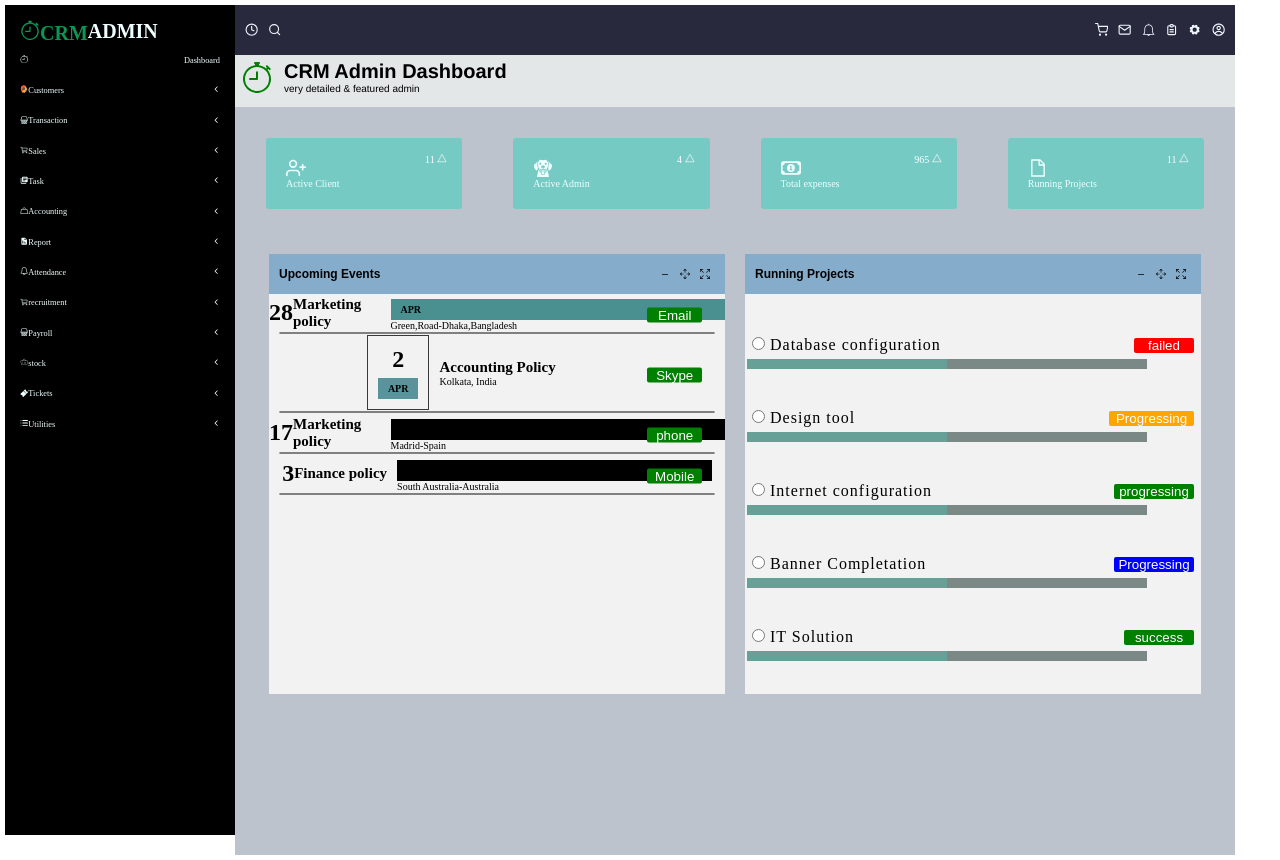
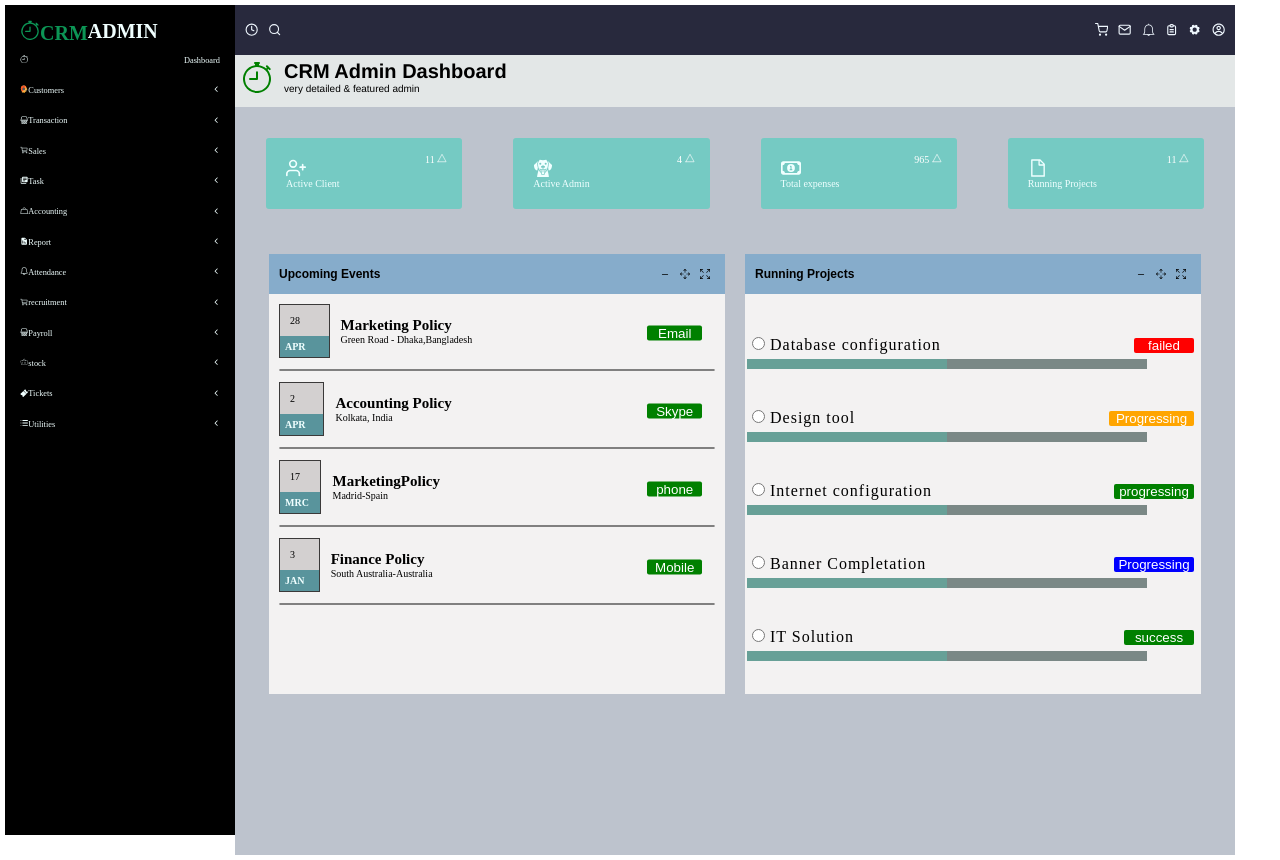
Before and after one commit to nawagirwacatherine/FINAL-INTERVIEW, a React (Vite) app in the folder final-interview/: page / in a window 1280 px wide. Built offline with nearby package versions, Linux system fonts and the light colour scheme.

Commit message:
Add spacing to the upcoming events

```diff
--- a/final-interview/src/App.css
+++ b/final-interview/src/App.css
@@ -193,14 +193,6 @@ gap: 10px;
 
 }
 
-.date1 {
-  display: flex;
-  align-items: center;
-  color: black;
-  overflow: hidden;
-  flex: 1;
-}
-
 .up-coming {
 
   display: flex;
@@ -215,74 +207,43 @@ gap: 10px;
 }
 
 .date-month {
-  /* padding: 20px;
-  color: white;
- margin: 3px;
-  display: flex;
-  flex-direction: column;
-  gap: 10px; */
 
+  padding: 10px;
   display: grid;
   grid-template-columns: 1fr 3fr;
-  gap: 10px;
+  gap: 1px;
   align-items: center;
+  align-self: self-start;
 
 }
 
 .date-column {
   display: flex;
   flex-direction: column;
-  align-items: center;
   justify-content: center;
   border: 1px solid rgb(58, 57, 57);
-  padding: 10px;
-  /* width: 7px;
-  border: 1px solid rgb(58, 57, 57);
-  background-color: rgb(206, 209, 209);
-  color: black;
-  font-size: xx-small;
-  flex: 1;
-  display: flex;
-  justify-content: center;
-  align-items: center;
-  font-weight: bold; */
-
-
-
-
 }
 
 .date {
-  font-weight: bold;
-  font-size: 24px;
+  padding: 10px;
+  background-color: rgb(211, 208, 208);
+  font-size: 10px;
 }
 
 .month {
   background-color: rgb(89, 148, 156);
-  color: black;
-  padding: 5px 10px;
-  margin-top: 5px;
+  color: azure;
+  padding: 5px ;
+  ;
   font-weight: bold;
 }
 
-/* .date2 {
-  display: flex;
-  align-items: center;
-  overflow: hidden;
-  flex: 1;
-  color: black;
+.text-column {
 
+  padding: 10px;
 }
 
-.month {
-  width: 7px;
-  border: 1px solid rgb(58, 57, 57);
-  justify-content: center;
-  color: rgb(247, 246, 246);
-  background-color: rgb(75, 144, 144);
-  font-size: xx-small;
 
-} */
 h1{
   display: flex;
 
--- a/final-interview/src/pages/MarketingPolicy.jsx
+++ b/final-interview/src/pages/MarketingPolicy.jsx
@@ -4,9 +4,22 @@ function MarketingPolicy  () {
 
              <section style={{display:"flex", flexDirection:"column", alignItems:"center", position:"relative"}}>
 
-            <div className="date-month">
-            <div className="date1"><div className="date">28</div><div><h1>Marketing policy</h1></div></div>
-            <div className="date2"><div className="month"  style={{backgroundColor:" rgb(75, 144, 144)"}}>APR</div><div><p>Green,Road-Dhaka,Bangladesh</p></div></div>
+             <div className="date-month">
+                <div className="date-column">
+                    <div className="date">
+                 28
+                    </div>
+
+                    <div className="month"> APR</div>
+
+                </div>
+
+                <div className="text-column">
+                    <h1 style={{ margin: 0}}>Marketing Policy</h1>
+                    <p style={{ margin: 0}}>Green Road - Dhaka,Bangladesh</p>
+
+                </div>
+
             </div>
 
             <button style={{
@@ -37,8 +50,8 @@ function MarketingPolicy  () {
                 </div>
 
                 <div className="text-column">
-                    <h1>Accounting Policy</h1>
-                    <p>Kolkata, India</p>
+                    <h1 style={{ margin: 0}}>Accounting Policy</h1>
+                    <p style={{ margin: 0}}>Kolkata, India</p>
 
                 </div>
 
@@ -60,9 +73,22 @@ function MarketingPolicy  () {
 
 
          <section style={{display:"flex", flexDirection:"column", alignItems:"center", position:"relative"}}>
-            <div className="date-month">
-            <div className="date1"><div className="date">17</div><div><h1>Marketing policy</h1></div></div>
-            <div className="date2"><div className="month"  style={{backgroundColor:"black"}}>MRC</div><div><p>Madrid-Spain</p></div></div>
+         <div className="date-month">
+                <div className="date-column">
+                    <div className="date">
+                 17
+                    </div>
+
+                    <div className="month"> MRC</div>
+
+                </div>
+
+                <div className="text-column">
+                    <h1 style={{ margin: 0}}>MarketingPolicy</h1>
+                    <p style={{ margin: 0}}>Madrid-Spain</p>
+
+                </div>
+
             </div>
             <button style={{
                 border:"none",
@@ -81,9 +107,22 @@ function MarketingPolicy  () {
 
 
          <section style={{display:"flex", flexDirection:"column", alignItems:"center", position:"relative"}}>
-            <div className="date-month">
-            <div className="date1"><div className="date">3</div><div><h1>Finance policy</h1></div></div>
-            <div className="date2"><div className="month"  style={{backgroundColor:"black"}}>JAN</div><div><p>South Australia-Australia</p></div></div>
+         <div className="date-month">
+                <div className="date-column">
+                    <div className="date">
+                 3
+                    </div>
+
+                    <div className="month">JAN</div>
+
+                </div>
+
+                <div className="text-column">
+                    <h1 style={{ margin: 0}}>Finance Policy</h1>
+                    <p style={{ margin: 0}}> South Australia-Australia</p>
+
+                </div>
+
             </div>
             <button style={{
                 border:"none",
```
